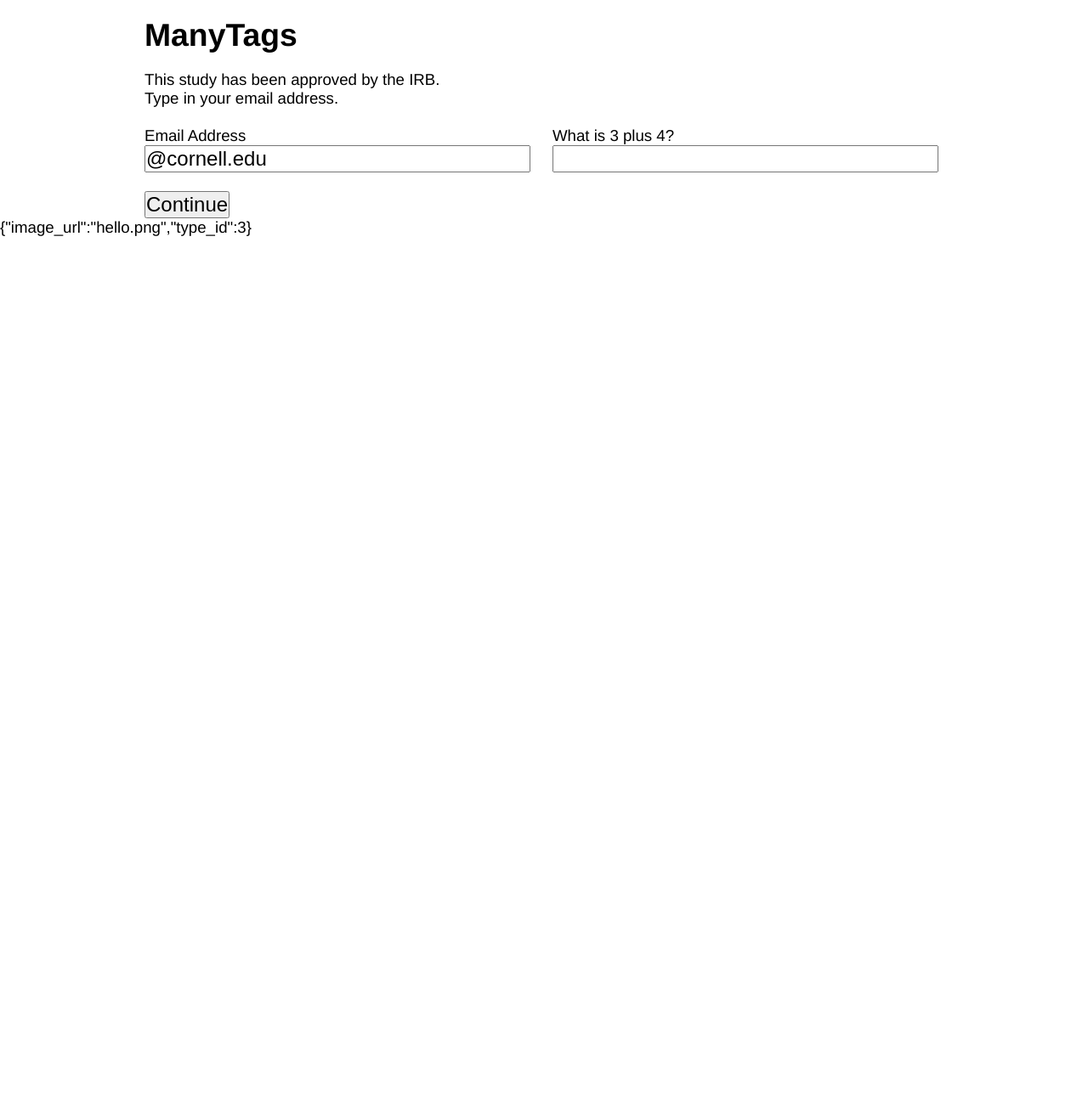
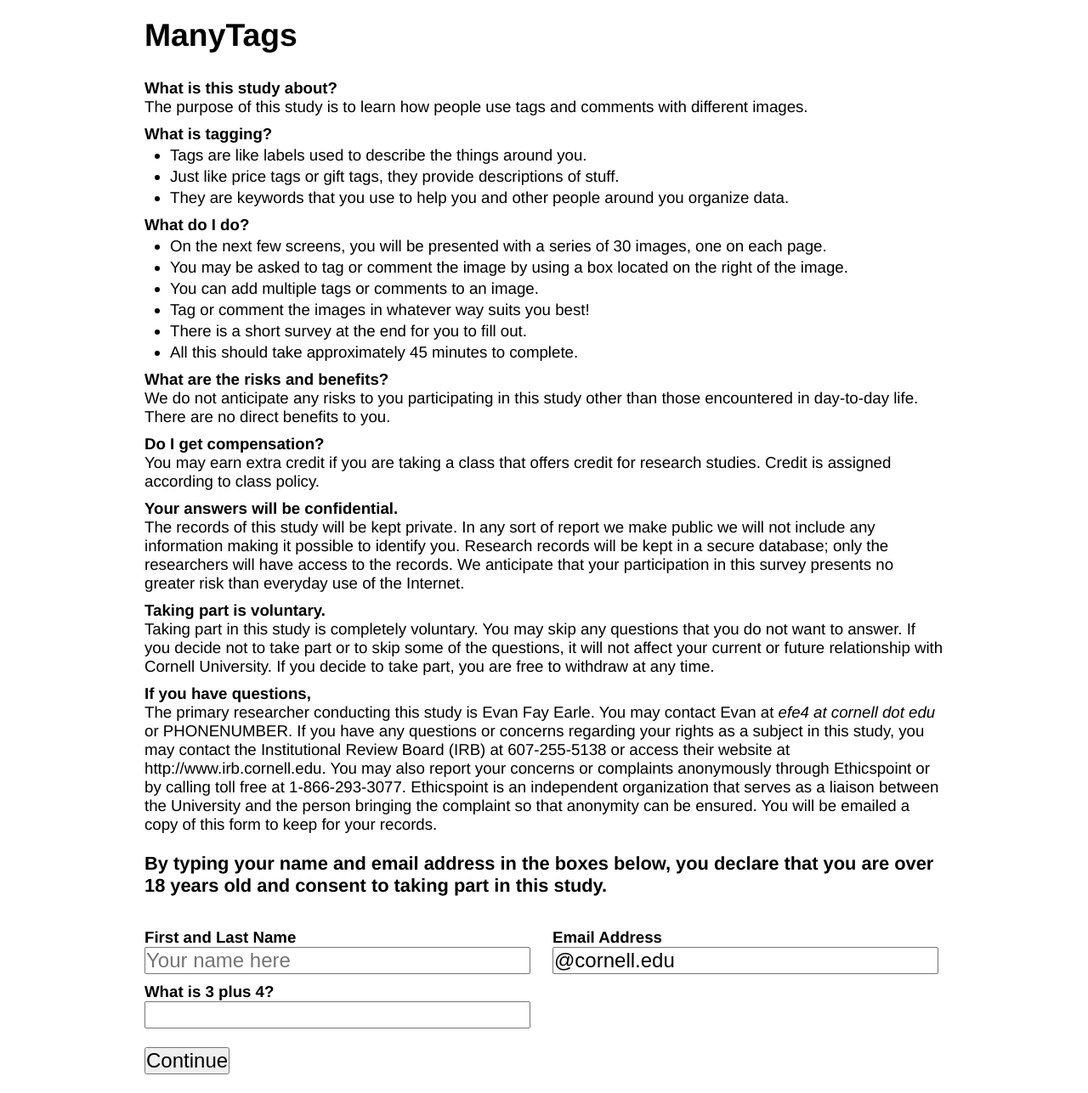
Before and after one commit to jcccf/manytags, a PHP site: page /register.php in a window 1280 px wide. Shown: the whole page at 85% size. Before the commit the page ends 278 px from the top, so only its background shows below. Run offline with PHP 8.4, Linux system fonts and the light colour scheme; a stand-in replaces the project's code that opens the database connection; some libraries are stand-ins or nearby versions.

Commit message:
Added consent form

```diff
--- a/css/default.css
+++ b/css/default.css
@@ -22,6 +22,10 @@
 
 h3 {
   margin-bottom: 5px;
+}
+
+h4 {
+  margin-top: 10px;
 }
 
 #content_image img {
@@ -74,6 +78,15 @@
 
 ul {
   list-style-type: disc;
+}
+
+ul.instructions{
+  margin-left: 30px;
+}
+
+ul.instructions li {
+  display: list-item;
+  margin: 3px 0;
 }
 
 ul li{
--- a/inc/db.php
+++ b/inc/db.php
@@ -12,12 +12,13 @@
 
 // Helper Functions
 
-function db_initialize_user($email){
+function db_initialize_user($name, $email){
 
   $email = mysql_real_escape_string($email);
+  $name = mysql_real_escape_string($name);
 
   // Create user and get back userid
-  mysql_query("INSERT INTO users (email) VALUES('{$email}')");
+  mysql_query("INSERT INTO users (name, email) VALUES('$name','$email')");
   echo mysql_error();
   $user_id = mysql_insert_id();
 
--- a/inc/session.php
+++ b/inc/session.php
@@ -9,9 +9,9 @@
 
 // Register a new user
 if ($_SERVER['SCRIPT_NAME'] == "/register.php") {
-  if (isset($_POST['email']) && isset($_POST['humantest'])){
+  if (isset($_POST['email']) && isset($_POST['humantest']) && isset($_POST['flname'])){
     if (trim($_POST['humantest']) == "7" || trim($_POST['humantest'] == "seven")) {
-      $_SESSION['user_id'] = db_initialize_user($_POST['email']);
+      $_SESSION['user_id'] = db_initialize_user($_POST['flname'], $_POST['email']);
       header("Location: index.php");
     }
   }
--- a/register.php
+++ b/register.php
@@ -16,7 +16,7 @@
   $(document).ready(function(){
     // Simple Registration Form Checking
     $("#reg_form").submit(function(){
-      if($("#reg_form_email").val() == "@cornell.edu" || $("#reg_form_humantest").val() == ""){
+      if($("#reg_form_email").val() == "@cornell.edu" || $("#reg_form_humantest").val() == "" || $("#reg_form_flname").val() == ""){
         alert("Please fill in all fields.");
         return false;
       }
@@ -34,8 +34,46 @@
 
   <div id="content" class="container_12">
     <div class="grid_12">
-      This study has been approved by the IRB.<br />
-      Type in your email address.
+
+      <h4>What is this study about?</h4>
+      The purpose of this study is to learn how people use tags and comments with different images.
+
+      <h4>What is tagging?</h4>
+      <ul class="instructions">
+        <li>Tags are like labels used to describe the things around you.
+        <li>Just like price tags or gift tags, they provide descriptions of stuff.
+        <li>They are keywords that you use to help you and other people around you organize data.
+      </ul>
+
+      <h4>What do I do?</h4>
+      <ul class="instructions">
+        <li>On the next few screens, you will be presented with a series of 30 images, one on each page.
+        <li>You may be asked to tag or comment the image by using a box located on the right of the image.
+        <li>You can add multiple tags or comments to an image.
+        <li>Tag or comment the images in whatever way suits you best!
+        <li>There is a short survey at the end for you to fill out.
+        <li>All this should take approximately 45 minutes to complete.
+      </ul>
+
+      <h4>What are the risks and benefits?</h4>
+      We do not anticipate any risks to you participating in this study other than those encountered in day-to-day life. There are no direct benefits to you.
+
+      <h4>Do I get compensation?</h4>
+      You may earn extra credit if you are taking a class that offers credit for research studies. Credit is assigned according to class policy.
+
+      <h4>Your answers will be confidential.</h4>
+      The records of this study will be kept private. In any sort of report we make public we will not include any information making it possible to identify you. Research records will be kept in a secure database; only the researchers will have access to the records.
+      We anticipate that your participation in this survey presents no greater risk than everyday use of the Internet.
+
+      <h4>Taking part is voluntary.</h4>
+      Taking part in this study is completely voluntary. You may skip any questions that you do not want to answer. If you decide not to take part or to skip some of the questions, it will not affect your current or future relationship with Cornell University. If you decide to take part, you are free to withdraw at any time.
+
+      <h4>If you have questions,</h4>
+      <p>The primary researcher conducting this study is Evan Fay Earle. You may contact Evan at <i>efe4 at cornell dot edu</i> or PHONENUMBER. If you have any questions or concerns regarding your rights as a subject in this study, you may contact the Institutional Review Board (IRB) at 607-255-5138 or access their website at http://www.irb.cornell.edu. You may also report your concerns or complaints anonymously through Ethicspoint or by calling toll free at 1-866-293-3077. Ethicspoint is an independent organization that serves as a liaison between the University and the person bringing the complaint so that anonymity can be ensured. You will be emailed a copy of this form to keep for your records.
+
+    <br /><br />
+
+    <h3>By typing your name and email address in the boxes below, you declare that you are over 18 years old and consent to taking part in this study.</h3>
     </div>
 
     <hr />
@@ -43,13 +81,18 @@
     <form method="post" action="<?php $_SERVER['PHP_SELF'] ?>" id="reg_form">
 
     <div class="grid_6">
-      Email Address<br />
-      <input type="email" value="@cornell.edu" size="30" name="email" id="reg_form_email" />
+      <h4>First and Last Name</h4>
+      <input type="text" value="" placeholder="Your name here" size="30" name="flname" id="reg_form_flname" required />
     </div>
 
     <div class="grid_6">
-      What is 3 plus 4?<br />
-      <input type="text" size="30" name="humantest" id="reg_form_humantest" />
+      <h4>Email Address</h4>
+      <input type="email" value="@cornell.edu" size="30" name="email" id="reg_form_email" required />
+    </div>
+
+    <div class="grid_6">
+      <h4>What is 3 plus 4?</h4>
+      <input type="text" size="30" name="humantest" id="reg_form_humantest" required />
     </div>
 
     <div class="grid_12">
@@ -62,15 +105,9 @@
   </div>
 
   <div id="content" class="container_12">
+    <div class="grid_12"><hr /></div>
 
   </div>
-
-<?php
-
-$a = array("image_url" => "hello.png", "type_id" => 3);
-echo json_encode($a);
-?>
-
 
   <footer>
 
```
